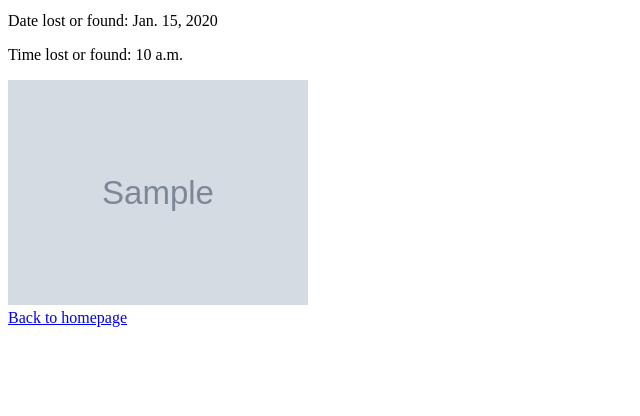
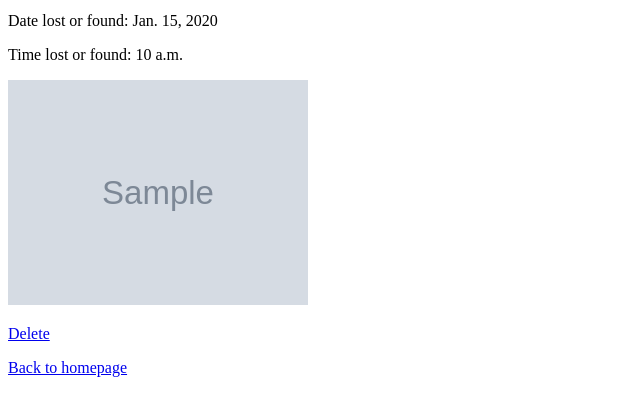
Before and after one commit to moduwo/MavLost, a Django app: page /items/ in a window 1280 px wide. Shown: the part 289-705 px from the top of the page, without its empty margins (0-640 px from the left). Run offline with Django 5.2, Linux system fonts and the light colour scheme; a user stored in the database is signed in; tables that the repository leaves empty hold one stand-in row (values such as "Sample post"); grey boxes marked "Sample" are stand-in pictures.

Commit message:
add creator-only item delete w/ confirmation

```diff
--- a/items/templates/items/item_list.html
+++ b/items/templates/items/item_list.html
@@ -27,6 +27,10 @@
         {% if item.photo %}
             <img src="{{ item.photo.url }}" alt="Photo of {{ item.name }}" width="300">
         {% endif %}
+        <!-- display delete link only for item creator -->
+        {% if item.created_by == user %}
+            <p><a href="{% url 'delete_item' item.pk %}">Delete</a></p>
+        {% endif %}
      </article>
 
      {% empty %}
--- a/items/urls.py
+++ b/items/urls.py
@@ -6,4 +6,5 @@ urlpatterns = [
     path('', views.home, name='home'),
     path('items/new/', views.create_item, name='create_item'),
     path('items/', views.item_list, name='item_list'),
+    path('items/<int:pk>/delete/', views.delete_item, name='delete_item'),
 ]
--- a/items/views.py
+++ b/items/views.py
@@ -1,4 +1,4 @@
-from django.shortcuts import render, redirect
+from django.shortcuts import render, redirect, get_object_or_404
 from django.contrib.auth.decorators import login_required
 from .forms import ItemForm
 from .models import Item
@@ -17,7 +17,7 @@ def create_item(request):
 
         if form.is_valid():
             item = form.save(commit=False)  # create item w/o saving yet
-            item.created_by = request.user  # set creator to logged-in user
+            item.created_by = request.user  # set creator to logged in user
             item.save()                     # save item to database
             return redirect("home")         # redirect to homepage
     else:
@@ -26,9 +26,20 @@ def create_item(request):
     return render(request, "items/item_form.html", {"form": form})
 
 @login_required
-# display list of items for logged-in users
+# display list of items for logged in users
 def item_list(request):
     # filter/show items that are open or in claim review
     items = Item.objects.filter(status__in=['open', 'claim_in_review']).order_by('-created_at')
     # display item listings
     return render(request, 'items/item_list.html', {'items': items})
+
+# require users to be logged in to delete items
+@login_required
+def delete_item(request, pk):
+    # get item only if logged-in user created it
+    item = get_object_or_404(Item, pk=pk, created_by=request.user)
+    if request.method == "POST":            # check if delete was confirmed
+        item.delete()                       # delete item from database
+        return redirect("item_list")         # redirect to item list
+    # display confirmation before deleting
+    return render(request, "items/item_confirm_delete.html", {"item": item})
```
Also changed, not shown: items/templates/items/item_confirm_delete.html (added, +23 -0 lines).
